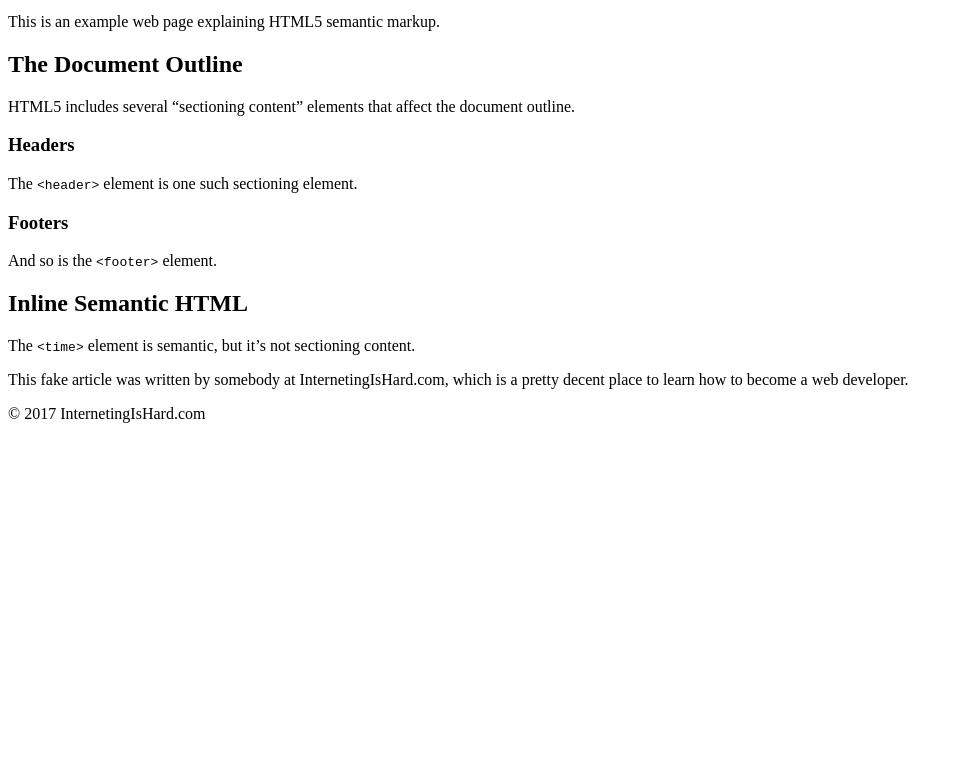
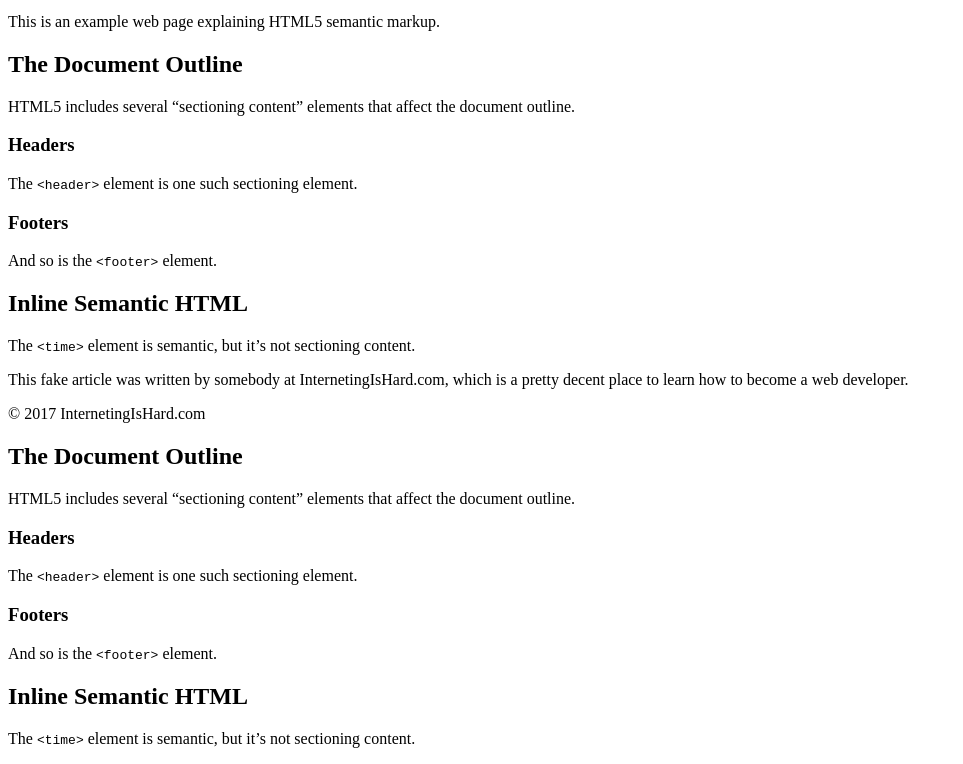
Before and after one commit to jmbarnes114/SemanticHTML, a plain HTML site: page index.html in a window 1280 px wide. Shown: the part 240-1004 px from the top of the page, without its empty margins (0-963 px from the left). Before the commit the page ends 800 px from the top, so only its background shows below. Drawn offline with Linux system fonts and the light colour scheme.

Commit message:
Added section HTML5

```diff
--- a/index.html
+++ b/index.html
@@ -40,5 +40,24 @@
 
 <p>&copy; 2017 InternetingIsHard.com</p>
 
+<section>
+    <h2>The Document Outline</h2>
+    <p>HTML5 includes several “sectioning content” elements that
+       affect the document outline.</p>
+
+    <h3>Headers</h3>
+    <p>The <code>&lt;header&gt;</code> element is one such sectioning
+       element.</p>
+
+    <h3>Footers</h3>
+    <p>And so is the <code>&lt;footer&gt;</code> element.</p>
+  </section>
+
+  <section>
+    <h2>Inline Semantic HTML</h2>
+    <p>The <code>&lt;time&gt;</code> element is semantic, but it’s not
+       sectioning content.</p>
+  </section>
+
 </body>
 </html>
```
